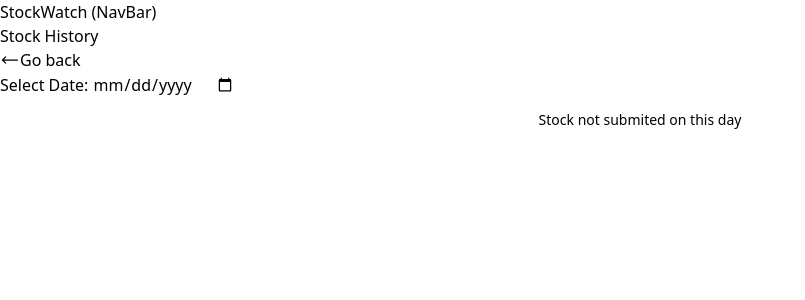
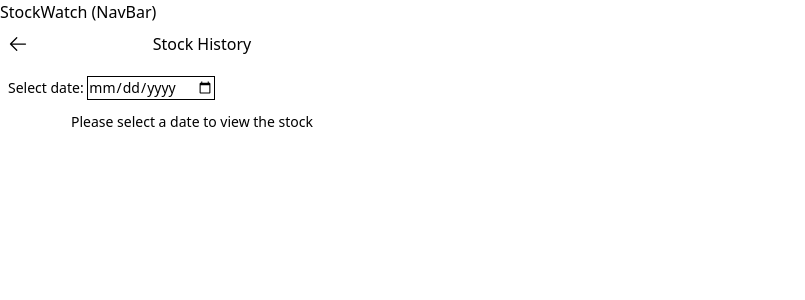
Before and after one commit to Brian3010/StockWatchApp, a React (Vite) app in the folder frontend/: page /main-menu/stock-history in a window 1280 px wide. Shown: the top 300 px of the page, without its empty margins (0-805 px from the left). Built offline with nearby package versions, Linux system fonts and the light colour scheme.

Commit message:
add styling

```diff
--- a/frontend/src/components/BackButton.tsx
+++ b/frontend/src/components/BackButton.tsx
@@ -2,26 +2,28 @@ import { useNavigate } from 'react-router-dom';
 
 interface BackButtonProps {
   to: string;
+  className?: string;
 }
 
-export default function BackButton({ to }: BackButtonProps) {
+export default function BackButton({ to, className }: BackButtonProps) {
   const navigate = useNavigate();
   const handleClick = () => {
     return navigate(to);
   };
   return (
-    <button onClick={handleClick} className="font-medium flex items-center">
+    <button onClick={handleClick} className={`font-medium flex items-center ${className}`}>
       <svg
-        className="w-5 h-5 rtl:rotate-180"
         xmlns="http://www.w3.org/2000/svg"
         fill="none"
         viewBox="0 0 24 24"
-        stroke-width="1.5"
+        strokeWidth={1.5}
         stroke="currentColor"
+        className="w-5 h-5"
       >
-        <path stroke-linecap="round" stroke-linejoin="round" d="M6.75 15.75L3 12m0 0l3.75-3.75M3 12h18" />
+        <path strokeLinecap="round" strokeLinejoin="round" d="M10.5 19.5 3 12m0 0 7.5-7.5M3 12h18" />
       </svg>
-      <span>Go back</span>
+
+      {/* <span>Go back</span> */}
     </button>
   );
 }
--- a/frontend/src/pages/Layout.tsx
+++ b/frontend/src/pages/Layout.tsx
@@ -4,7 +4,9 @@ export default function Layout() {
   return (
     <>
       <h1>StockWatch (NavBar)</h1>
-      <Outlet />
+      <div className="p-2 max-w-sm">
+        <Outlet />
+      </div>
       {/* <h2>Footer here</h2> */}
 
       {/* <Outlet /> */}
--- a/frontend/src/pages/mainMenu/index.tsx
+++ b/frontend/src/pages/mainMenu/index.tsx
@@ -3,7 +3,9 @@ import { Link } from 'react-router-dom';
 export default function MainMenu() {
   return (
     <>
-      <div>display a menu including stock count and enddate check, stock report</div>
+      <div className="flex justify-center">
+        <p className="font-medium text-lg">Main menu</p>
+      </div>
       {/* <Outlet /> */}
       <div>
         <Link to="/main-menu/stocks">Stock Lists</Link>
--- a/frontend/src/pages/stockForms/index.tsx
+++ b/frontend/src/pages/stockForms/index.tsx
@@ -3,6 +3,7 @@ import { getAllCategories } from '../../firebase';
 import { replaceUnderscore } from '../../utils/helpers';
 
 import { Link } from 'react-router-dom';
+import BackButton from '../../components/BackButton';
 
 export default function StockForms() {
   const [categories, setCategories] = useState<{ value: string; label: string; createdAt: string | undefined }[]>();
@@ -33,10 +34,13 @@ export default function StockForms() {
 
   return (
     <>
-      <h3>Stock Lists</h3>
+      <div className="flex">
+        <BackButton className="mr-auto" to="../" />
+        <p className="mr-auto font-medium">Stock List</p>
+      </div>
 
       {/* render categories */}
-      <div>
+      <div className="px-1 py-5 sm:px-0">
         {categories &&
           categories.map((c, index) => (
             <div key={index}>
--- a/frontend/src/pages/stockHistory/components/StockTabs.tsx
+++ b/frontend/src/pages/stockHistory/components/StockTabs.tsx
@@ -10,8 +10,8 @@ interface StockTabsProps {
 export default function StockTabs({ stockLists }: StockTabsProps) {
   return (
     <Tab.Group>
-      <div className="border-b border-gray-200 mb-2">
-        <Tab.List className="flex flex-wrap -mb-px font-medium">
+      <div className="border-b border-gray-200 mb-1">
+        <Tab.List className="flex flex-wrap -mb-px font-medium border-t">
           {Object.keys(stockLists).map((stock, index) => (
             <Tab key={index} as={Fragment}>
               {({ selected }) => (
@@ -31,7 +31,7 @@ export default function StockTabs({ stockLists }: StockTabsProps) {
       <Tab.Panels>
         {Object.entries(stockLists).map((stock, index) => (
           <Tab.Panel key={index}>
-            <table className="text-left min-w-full bg-white rounded-xl ">
+            <table className="text-left min-w-full bg-white rounded-xl">
               <thead className="border-b dark:border-neutral-500">
                 <tr className="bg-blue-gray-100 text-gray-700">
                   <th scope="col" className="py-3 px-4">
@@ -46,7 +46,7 @@ export default function StockTabs({ stockLists }: StockTabsProps) {
                 {stockLists[stock[0]].item_names.map((item, index) => (
                   <tr className="border-b border-blue-gray-200" key={index}>
                     <td className="px-4 py-3">{replaceUnderscore(item)}</td>
-                    <td className="px-6 py-4">{stockLists[stock[0]][excludeUnit(item)]}</td>
+                    <td className="px-4 py-3">{stockLists[stock[0]][excludeUnit(item)]}</td>
                   </tr>
                 ))}
               </tbody>
--- a/frontend/src/pages/stockHistory/index.tsx
+++ b/frontend/src/pages/stockHistory/index.tsx
@@ -24,17 +24,27 @@ export default function StockHistory() {
 
   return (
     <>
-      <h1>Stock History</h1>
-      <BackButton to="../" />
-      <div>
-        <label htmlFor="stock-history-date">Select Date: </label>
-        <input type="date" id="stock-history-date" onChange={handleDateChange} />
+      {/** heading */}
+      <div className="flex">
+        <BackButton className="mr-auto" to="../" />
+        <p className="mr-auto font-medium">Stock History</p>
       </div>
 
-      <div className="w-full max-w-l px-1 py-3 sm:px-0 text-sm">
-        {(stockLists && !isObjectEmpty(stockLists) && <StockTabs stockLists={stockLists} />) || (
-          <div className="text-center ">Stock not submited on this day</div>
-        )}
+      {/** content */}
+      <div className="px-1 py-5 sm:px-0 text-sm">
+        <div className="mb-3">
+          <label htmlFor="stock-history-date">Select date: </label>
+          <input
+            className="border border-black hover:bg-gray-100"
+            type="date"
+            id="stock-history-date"
+            onChange={handleDateChange}
+          />
+        </div>
+        {stockLists && isObjectEmpty(stockLists) && <div className="text-center">Stock not submited on this day</div>}
+        {!stockLists && <div className="text-center">Please select a date to view the stock</div>}
+
+        {stockLists && !isObjectEmpty(stockLists) && <StockTabs stockLists={stockLists} />}
       </div>
     </>
   );
```
